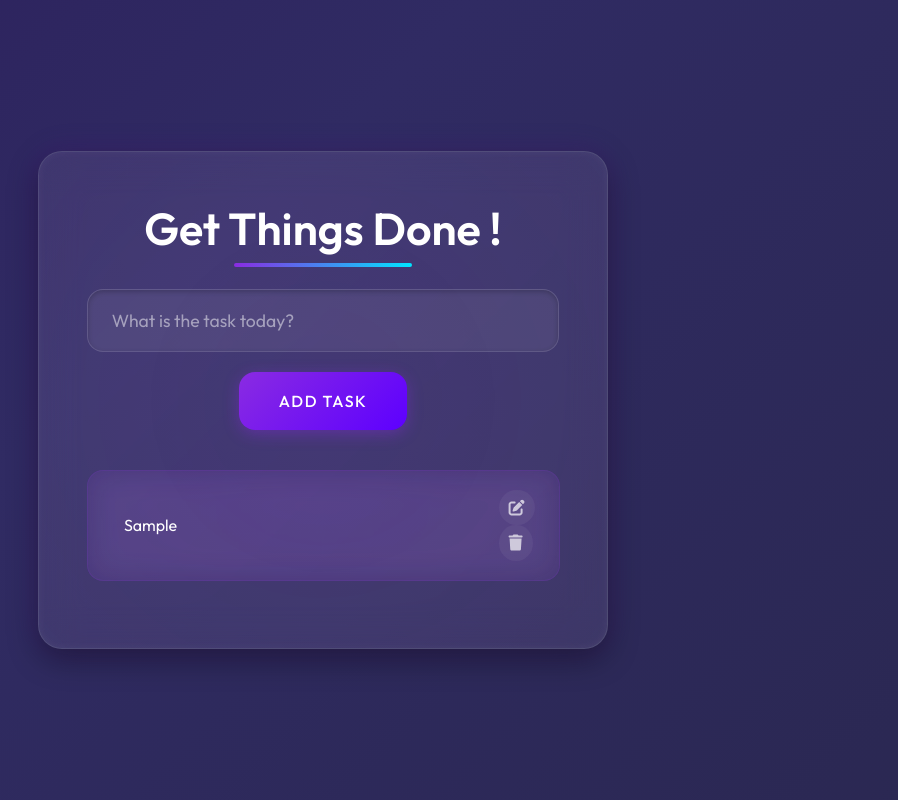
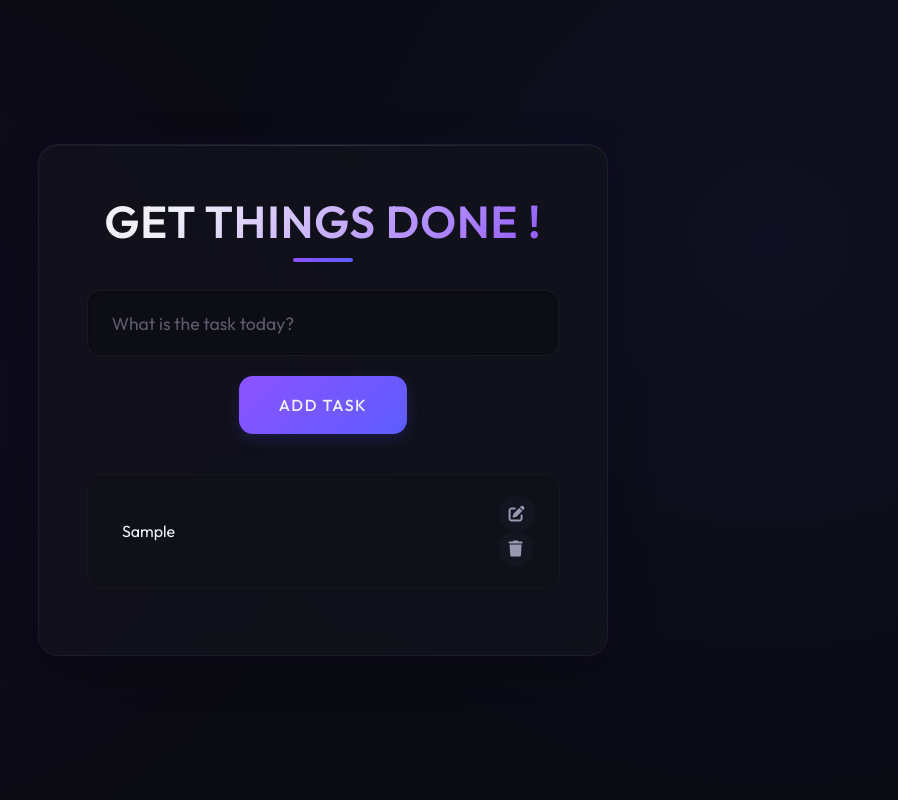
Before and after one commit to abuzarkhan1/todo-for-jenkins, a React (Create React App) app: page / in a window 1280 px wide. Both pictures are taken after typing "Sample" into the empty fields and a click on the button "ADD TASK". Shown: the whole page, without its empty margins (317-1215 px from the left). Built offline with nearby package versions, Linux system fonts and the light colour scheme.

Commit message:
Update App.css

```diff
--- a/src/App.css
+++ b/src/App.css
@@ -1,14 +1,17 @@
 @import url('https://fonts.googleapis.com/css2?family=Outfit:wght@300;400;500;600&display=swap');
 
 :root {
-  --primary-dark: #0a0a12;
-  --secondary-dark: #131320;
-  --accent-color: #8a2be2;
-  --accent-secondary: #00e5ff;
-  --glass-bg: rgba(255, 255, 255, 0.07);
-  --glass-border: rgba(255, 255, 255, 0.1);
-  --text-primary: #FFFFFF;
-  --text-secondary: rgba(255, 255, 255, 0.7);
+  --primary-dark: #0a0a13;
+  --secondary-dark: #13131e;
+  --accent-color: #8c52ff;
+  --accent-secondary: #5d5dff;
+  --glass-bg: rgba(20, 20, 30, 0.65);
+  --glass-border: rgba(40, 40, 60, 0.45);
+  --card-bg: rgba(16, 16, 24, 0.75);
+  --text-primary: #f0f0f8;
+  --text-secondary: rgba(210, 210, 240, 0.7);
+  --success: #4ecca3;
+  --delete: #e84a5f;
 }
 
 * {
@@ -20,9 +23,10 @@
 
 body {
   min-height: 100vh;
-  background: linear-gradient(-45deg, #0f0c29, #24243e, #302b63, #23074d);
-  background-size: 400% 400%;
-  animation: gradientBG 15s ease infinite;
+  background: #0a0a13;
+  background-image:
+    radial-gradient(circle at 15% 50%, rgba(45, 25, 95, 0.15) 0%, transparent 40%),
+    radial-gradient(circle at 85% 30%, rgba(60, 60, 160, 0.1) 0%, transparent 50%);
   display: flex;
   justify-content: center;
   align-items: center;
@@ -30,98 +34,78 @@ body {
   overflow-x: hidden;
 }
 
-@keyframes gradientBG {
-  0% {
-    background-position: 0% 50%;
-  }
-  50% {
-    background-position: 100% 50%;
-  }
-  100% {
-    background-position: 0% 50%;
-  }
-}
-
-.floating-shapes {
+/* Ambient Background Elements */
+.ambient-elements {
   position: fixed;
   top: 0;
   left: 0;
   width: 100%;
   height: 100%;
+  overflow: hidden;
   z-index: -1;
-  overflow: hidden;
 }
 
-.shape {
+.ambient-dot {
   position: absolute;
-  background: rgba(255, 255, 255, 0.03);
-  backdrop-filter: blur(3px);
   border-radius: 50%;
-  animation: float 12s infinite ease-in-out;
+  background: linear-gradient(45deg, var(--accent-color), transparent);
+  filter: blur(15px);
+  opacity: 0.15;
+  animation: float 20s infinite ease-in-out;
 }
 
-.shape:nth-child(1) {
-  width: 200px;
-  height: 200px;
+.ambient-dot:nth-child(1) {
+  width: 300px;
+  height: 300px;
   top: 10%;
-  left: 10%;
+  left: 5%;
   animation-delay: 0s;
-  border: 1px solid rgba(138, 43, 226, 0.2);
 }
 
-.shape:nth-child(2) {
+.ambient-dot:nth-child(2) {
+  width: 250px;
+  height: 250px;
+  bottom: 15%;
+  right: 10%;
+  background: linear-gradient(45deg, var(--accent-secondary), transparent);
+  animation-delay: 5s;
+}
+
+.ambient-dot:nth-child(3) {
   width: 180px;
   height: 180px;
-  top: 60%;
-  left: 80%;
-  animation-delay: 2s;
-  border: 1px solid rgba(0, 229, 255, 0.2);
-}
-
-.shape:nth-child(3) {
-  width: 140px;
-  height: 140px;
-  top: 40%;
-  left: 30%;
-  animation-delay: 4s;
-  border: 1px solid rgba(255, 255, 255, 0.1);
-}
-
-.shape:nth-child(4) {
-  width: 120px;
-  height: 120px;
-  top: 70%;
+  top: 55%;
   left: 15%;
-  animation-delay: 6s;
-  border: 1px solid rgba(138, 43, 226, 0.15);
-}
-
-.shape:nth-child(5) {
-  width: 160px;
-  height: 160px;
-  top: 20%;
-  left: 75%;
-  animation-delay: 8s;
-  border: 1px solid rgba(0, 229, 255, 0.15);
+  background: linear-gradient(45deg, #2c2c60, transparent);
+  animation-delay: 10s;
 }
 
 @keyframes float {
-  0% {
-    transform: translatey(0) rotate(0deg) scale(1);
-    opacity: 0.8;
+  0%, 100% {
+    transform: translate(0, 0) scale(1);
   }
-  33% {
-    transform: translatey(-40px) rotate(30deg) scale(1.05);
-    opacity: 0.6;
+  25% {
+    transform: translate(30px, 15px) scale(1.05);
   }
-  66% {
-    transform: translatey(40px) rotate(-30deg) scale(0.95);
-    opacity: 0.8;
+  50% {
+    transform: translate(15px, 30px) scale(0.95);
   }
-  100% {
-    transform: translatey(0) rotate(0deg) scale(1);
-    opacity: 0.8;
+  75% {
+    transform: translate(-15px, 10px) scale(1.02);
   }
+}
+
+/* Grid pattern overlay */
+.grid-overlay {
+  position: fixed;
+  top: 0;
+  left: 0;
+  width: 100%;
+  height: 100%;
+  background-image: linear-gradient(rgba(40, 40, 80, 0.03) 1px, transparent 1px),
+                    linear-gradient(90deg, rgba(40, 40, 80, 0.03) 1px, transparent 1px);
+  background-size: 20px 20px;
+  z-index: -1;
 }
 
 .App {
@@ -130,118 +114,112 @@ body {
   max-width: 800px;
   padding: 2rem;
   position: relative;
-  z-index: 10;
+  z-index: 1;
 }
 
 h1 {
   color: var(--text-primary);
-  margin-bottom: 2rem;
+  margin-bottom: 2.5rem;
   font-size: 2.8rem;
   font-weight: 600;
+  letter-spacing: 1px;
+  text-transform: uppercase;
+  background: linear-gradient(135deg, var(--text-primary) 20%, var(--accent-color) 100%);
+  -webkit-background-clip: text;
+  -webkit-text-fill-color: transparent;
   position: relative;
-  display: inline-block;
 }
 
-h1::before {
+h1::after {
   content: '';
   position: absolute;
-  width: 50%;
+  width: 60px;
   height: 4px;
-  bottom: -10px;
-  left: 25%;
+  bottom: -12px;
+  left: 50%;
+  transform: translateX(-50%);
   background: linear-gradient(90deg, var(--accent-color), var(--accent-secondary));
-  border-radius: 10px;
+  border-radius: 2px;
 }
 
 .TodoWrapper {
   background: var(--glass-bg);
-  backdrop-filter: blur(20px);
-  -webkit-backdrop-filter: blur(20px);
+  backdrop-filter: blur(10px);
+  -webkit-backdrop-filter: blur(10px);
   border: 1px solid var(--glass-border);
-  border-radius: 24px;
+  border-radius: 20px;
   padding: 3rem;
   box-shadow:
-    0 10px 30px rgba(0, 0, 0, 0.4),
-    0 0 30px rgba(138, 43, 226, 0.15),
-    inset 0 0 10px rgba(255, 255, 255, 0.05);
+    0 10px 40px rgba(0, 0, 0, 0.3),
+    0 0 20px rgba(80, 50, 200, 0.1),
+    inset 0 1px 1px rgba(255, 255, 255, 0.05);
   position: relative;
   overflow: hidden;
 }
 
+/* Glass edge highlight */
 .TodoWrapper::before {
   content: '';
   position: absolute;
-  top: -50%;
-  left: -50%;
-  width: 200%;
-  height: 200%;
-  background: radial-gradient(
-    circle at center,
-    rgba(138, 43, 226, 0.08) 0%,
-    rgba(0, 0, 0, 0) 70%
-  );
-  animation: rotateGradient 15s linear infinite;
-}
-
-@keyframes rotateGradient {
-  0% {
-    transform: rotate(0deg);
-  }
-  100% {
-    transform: rotate(360deg);
-  }
+  top: 0;
+  left: 0;
+  right: 0;
+  height: 1px;
+  background: linear-gradient(90deg,
+    transparent 0%,
+    rgba(255, 255, 255, 0.05) 30%,
+    rgba(255, 255, 255, 0.1) 50%,
+    rgba(255, 255, 255, 0.05) 70%,
+    transparent 100%);
 }
 
 .TodoForm {
   width: 100%;
   margin-bottom: 2.5rem;
   position: relative;
-  z-index: 2;
 }
 
 .todo-input {
-  background: rgba(255, 255, 255, 0.07);
+  background: rgba(0, 0, 0, 0.2);
   border: 1px solid var(--glass-border);
-  border-radius: 16px;
-  padding: 1.2rem 1.5rem;
+  border-radius: 14px;
+  padding: 1.3rem 1.5rem;
   width: 100%;
   color: var(--text-primary);
   font-size: 1.1rem;
-  transition: all 0.4s cubic-bezier(0.16, 1, 0.3, 1);
-  box-shadow: inset 0 2px 5px rgba(0, 0, 0, 0.2);
+  transition: all 0.3s cubic-bezier(0.2, 0.8, 0.2, 1);
+  box-shadow: inset 0 2px 4px rgba(0, 0, 0, 0.3);
 }
 
 .todo-input:focus {
   outline: none;
   border-color: var(--accent-color);
   box-shadow:
-    0 0 0 3px rgba(138, 43, 226, 0.2),
-    inset 0 2px 5px rgba(0, 0, 0, 0.2);
+    0 0 0 3px rgba(140, 82, 255, 0.2),
+    inset 0 2px 4px rgba(0, 0, 0, 0.3);
   transform: translateY(-2px);
 }
 
 .todo-input::placeholder {
-  color: var(--text-secondary);
-  opacity: 0.7;
+  color: rgba(210, 210, 240, 0.4);
 }
 
 .todo-btn {
-  background: linear-gradient(135deg, var(--accent-color), #5d00ff);
+  background: linear-gradient(135deg, var(--accent-color), var(--accent-secondary));
   color: var(--text-primary);
   border: none;
-  border-radius: 16px;
+  border-radius: 14px;
   padding: 1.2rem 2.5rem;
   font-size: 1rem;
   font-weight: 500;
   cursor: pointer;
-  transition: all 0.3s cubic-bezier(0.16, 1, 0.3, 1);
+  transition: all 0.3s cubic-bezier(0.2, 0.8, 0.2, 1);
   margin-top: 1.2rem;
   text-transform: uppercase;
   letter-spacing: 1.5px;
   position: relative;
   overflow: hidden;
-  z-index: 1;
-  box-shadow: 0 4px 15px rgba(138, 43, 226, 0.4);
+  box-shadow: 0 5px 15px rgba(60, 60, 200, 0.25);
 }
 
 .todo-btn::before {
@@ -253,12 +231,11 @@ h1::before {
   height: 100%;
   background: linear-gradient(90deg, transparent, rgba(255, 255, 255, 0.2), transparent);
   transition: all 0.5s;
-  z-index: -1;
 }
 
 .todo-btn:hover {
   transform: translateY(-3px);
-  box-shadow: 0 7px 20px rgba(138, 43, 226, 0.5);
+  box-shadow: 0 8px 25px rgba(60, 60, 200, 0.35);
 }
 
 .todo-btn:hover::before {
@@ -279,21 +256,21 @@ h1::before {
 
 .todo-btn:active {
   transform: translateY(0);
-  box-shadow: 0 3px 10px rgba(138, 43, 226, 0.3);
+  box-shadow: 0 3px 10px rgba(60, 60, 200, 0.25);
 }
 
 .Todo {
-  background: rgba(138, 43, 226, 0.08);
-  backdrop-filter: blur(15px);
-  -webkit-backdrop-filter: blur(15px);
-  border: 1px solid rgba(138, 43, 226, 0.15);
-  border-radius: 16px;
-  padding: 1.2rem 1.5rem;
+  background: var(--card-bg);
+  backdrop-filter: blur(5px);
+  -webkit-backdrop-filter: blur(5px);
+  border: 1px solid rgba(30, 30, 50, 0.5);
+  border-radius: 14px;
+  padding: 1.3rem 1.5rem;
   margin-bottom: 1.2rem;
   display: flex;
   justify-content: space-between;
   align-items: center;
-  transition: all 0.4s cubic-bezier(0.16, 1, 0.3, 1);
+  transition: all 0.3s cubic-bezier(0.2, 0.8, 0.2, 1);
   position: relative;
   overflow: hidden;
 }
@@ -303,7 +280,7 @@ h1::before {
   position: absolute;
   top: 0;
   left: 0;
-  width: 5px;
+  width: 4px;
   height: 100%;
   background: linear-gradient(to bottom, var(--accent-color), var(--accent-secondary));
   opacity: 0;
@@ -311,9 +288,9 @@ h1::before {
 }
 
 .Todo:hover {
-  transform: translateX(5px) translateY(-2px);
-  background: rgba(138, 43, 226, 0.12);
+  transform: translateX(5px) translateY(-3px);
   box-shadow: 0 5px 15px rgba(0, 0, 0, 0.2);
+  border-left: 1px solid var(--accent-color);
 }
 
 .Todo:hover::before {
@@ -326,7 +303,7 @@ h1::before {
   font-weight: 400;
   transition: all 0.3s ease;
   position: relative;
-  padding-left: 12px;
+  padding-left: 10px;
 }
 
 .completed {
@@ -347,34 +324,34 @@ h1::before {
   cursor: pointer;
   padding: 0.6rem;
   border-radius: 50%;
-  transition: all 0.3s cubic-bezier(0.16, 1, 0.3, 1);
+  transition: all 0.3s cubic-bezier(0.2, 0.8, 0.2, 1);
   color: var(--text-secondary);
-  background: rgba(255, 255, 255, 0.05);
+  background: rgba(30, 30, 50, 0.4);
   display: flex;
   align-items: center;
   justify-content: center;
 }
 
 .edit-icon:hover {
-  background: rgba(0, 229, 255, 0.15);
+  background: rgba(93, 93, 255, 0.2);
   color: var(--accent-secondary);
   transform: rotate(15deg) scale(1.1);
 }
 
 .delete-icon:hover {
-  background: rgba(255, 0, 85, 0.15);
-  color: #ff0055;
+  background: rgba(232, 74, 95, 0.2);
+  color: var(--delete);
   transform: rotate(-15deg) scale(1.1);
 }
 
-/* Advanced Animations */
+/* Task Animations */
 @keyframes slideIn {
   0% {
     opacity: 0;
     transform: translateY(30px) scale(0.9);
   }
-  50% {
-    opacity: 0.5;
+  70% {
+    transform: translateY(-5px) scale(1.01);
   }
   100% {
     opacity: 1;
@@ -385,41 +362,69 @@ h1::before {
 @keyframes fadeOut {
   0% {
     opacity: 1;
-    transform: translateY(0) scale(1);
+    transform: translateX(0);
+  }
+  30% {
+    opacity: 0.7;
+    transform: translateX(10px);
   }
   100% {
     opacity: 0;
-    transform: translateY(20px) scale(0.9);
+    transform: translateX(-100px);
   }
 }
 
 .Todo {
-  animation: slideIn 0.5s cubic-bezier(0.16, 1, 0.3, 1) forwards;
+  animation: slideIn 0.5s cubic-bezier(0.2, 0.8, 0.2, 1) forwards;
 }
 
 .Todo.removing {
-  animation: fadeOut 0.4s cubic-bezier(0.16, 1, 0.3, 1) forwards;
+  animation: fadeOut 0.4s cubic-bezier(0.2, 0.8, 0.2, 1) forwards;
+}
+
+.Todo.completed-animation {
+  overflow: hidden;
+}
+
+.Todo.completed-animation::after {
+  content: '';
+  position: absolute;
+  top: 50%;
+  left: 50%;
+  width: 0;
+  height: 0;
+  background: radial-gradient(circle, rgba(78, 204, 163, 0.2) 0%, rgba(78, 204, 163, 0) 70%);
+  border-radius: 50%;
+  transform: translate(-50%, -50%);
+  z-index: -1;
+  animation: completeRipple 0.6s cubic-bezier(0.2, 0.8, 0.2, 1) forwards;
+}
+
+@keyframes completeRipple {
+  0% {
+    width: 0;
+    height: 0;
+    opacity: 0.5;
+  }
+  100% {
+    width: 300px;
+    height: 300px;
+    opacity: 0;
+  }
 }
 
 /* Empty state */
 .empty-state {
   text-align: center;
-  padding: 2rem 0;
+  padding: 3rem 0;
   color: var(--text-secondary);
   font-style: italic;
-  animation: pulse 2s infinite;
+  opacity: 0.7;
 }
 
-@keyframes pulse {
-  0% {
-    opacity: 0.5;
-  }
-  50% {
-    opacity: 0.8;
-  }
-  100% {
-    opacity: 0.5;
-  }
+.empty-state svg {
+  margin-bottom: 1rem;
+  opacity: 0.4;
 }
 
 /* Custom scrollbar */
@@ -428,7 +433,7 @@ h1::before {
 }
 
 ::-webkit-scrollbar-track {
-  background: rgba(255, 255, 255, 0.05);
+  background: rgba(0, 0, 0, 0.2);
   border-radius: 10px;
 }
 
@@ -438,7 +443,7 @@ h1::before {
 }
 
 ::-webkit-scrollbar-thumb:hover {
-  background: linear-gradient(to bottom, #b15eff, #00f2ff);
+  background: linear-gradient(to bottom, #9e70ff, #7a7aff);
 }
 
 /* Responsive adjustments */
@@ -452,33 +457,70 @@ h1::before {
   }
 }
 
-/* Add this to your HTML */
-.floating-shapes-html {
-  position: absolute;
-  width: 100%;
-  height: 100%;
-  top: 0;
-  left: 0;
+/* Task status indicator */
+.task-status {
+  position: relative;
+  display: inline-flex;
+  align-items: center;
 }
 
-/* Add these classes for animations when tasks are completed */
-.task-complete-ripple {
-  position: absolute;
+.task-status::before {
+  content: '';
+  display: inline-block;
+  width: 10px;
+  height: 10px;
   border-radius: 50%;
-  background: radial-gradient(circle, rgba(138, 43, 226, 0.6) 0%, rgba(138, 43, 226, 0) 70%);
-  animation: rippleEffect 1s cubic-bezier(0.16, 1, 0.3, 1) forwards;
-  pointer-events: none;
+  margin-right: 10px;
+  background: rgba(140, 82, 255, 0.3);
+  border: 1px solid rgba(140, 82, 255, 0.5);
+  transition: all 0.3s ease;
 }
 
-@keyframes rippleEffect {
+.task-status.completed::before {
+  background: var(--success);
+  border-color: var(--success);
+  box-shadow: 0 0 10px rgba(78, 204, 163, 0.4);
+  animation: pulse 1.5s infinite;
+}
+
+@keyframes pulse {
   0% {
-    width: 0;
-    height: 0;
-    opacity: 0.8;
+    box-shadow: 0 0 0 0 rgba(78, 204, 163, 0.4);
+  }
+  70% {
+    box-shadow: 0 0 0 6px rgba(78, 204, 163, 0);
   }
   100% {
-    width: 200px;
-    height: 200px;
-    opacity: 0;
+    box-shadow: 0 0 0 0 rgba(78, 204, 163, 0);
   }
 }
+
+/* Add button loading state */
+.todo-btn.loading {
+  position: relative;
+  color: transparent;
+}
+
+.todo-btn.loading::after {
+  content: '';
+  position: absolute;
+  width: 20px;
+  height: 20px;
+  top: 50%;
+  left: 50%;
+  margin-left: -10px;
+  margin-top: -10px;
+  border: 2px solid rgba(255, 255, 255, 0.3);
+  border-radius: 50%;
+  border-top-color: white;
+  animation: spin 0.8s infinite linear;
+}
+
+@keyframes spin {
+  0% {
+    transform: rotate(0deg);
+  }
+  100% {
+    transform: rotate(360deg);
+  }
+}
```
